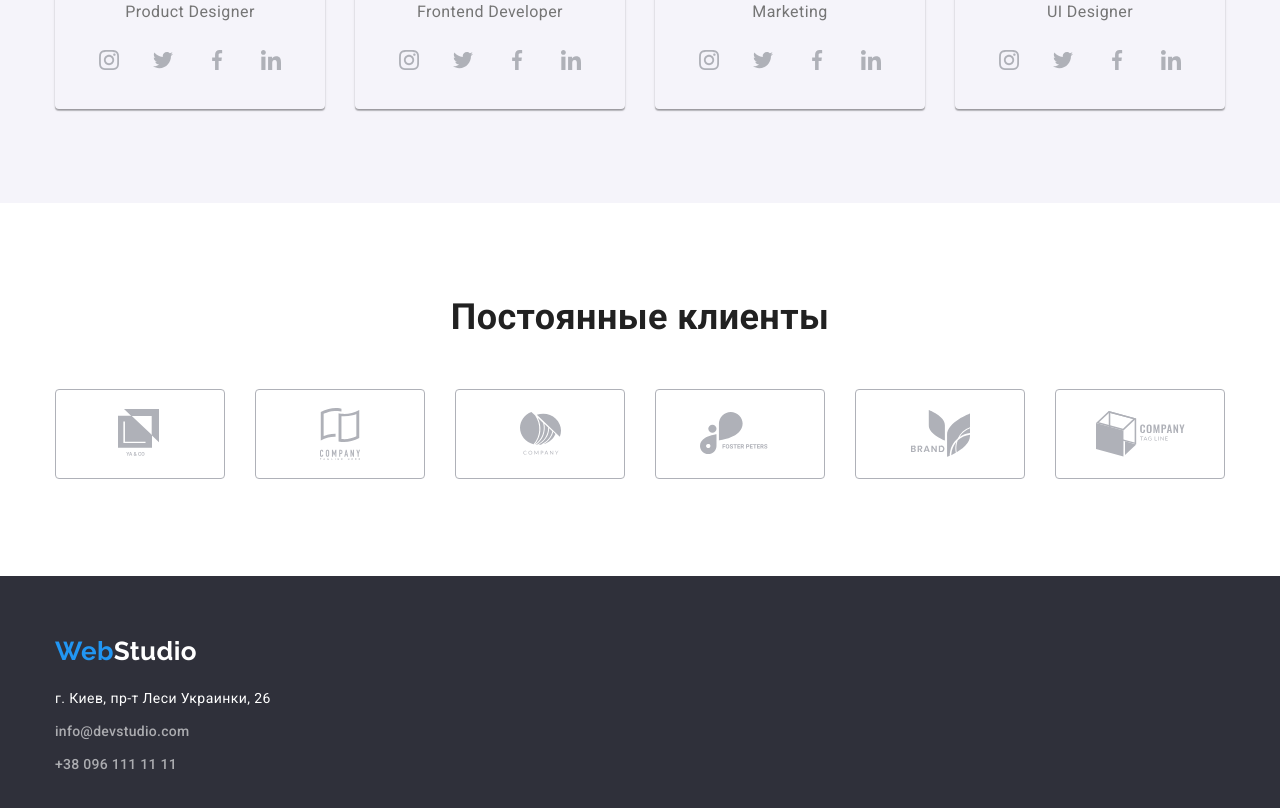
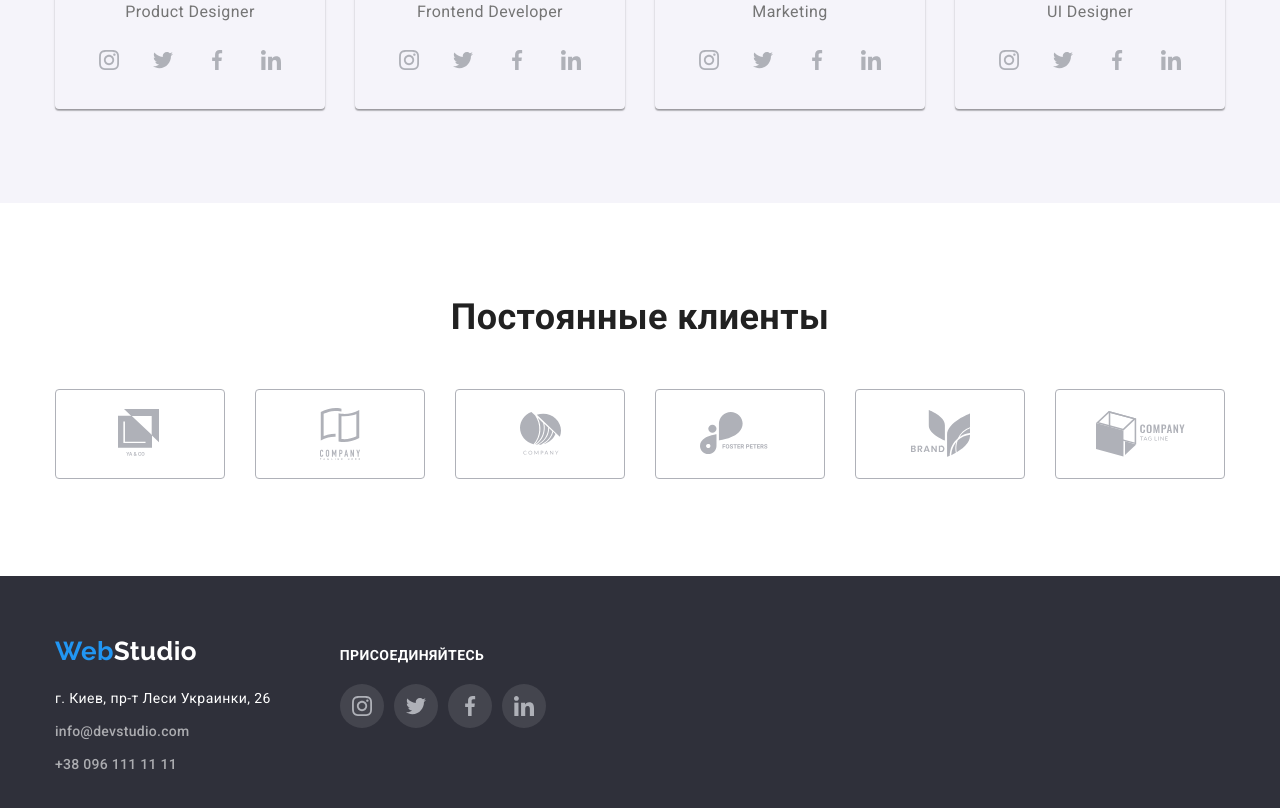
Before and after one commit to tetrud/goit-markup-hw-04, a plain HTML site: page index.html in a window 1280 px wide. Shown: the part 2097-2905 px from the top of the page. Drawn offline with nearby package versions, Linux system fonts and the light colour scheme.

Commit message:
Добавляет иконки подвала сайта

```diff
--- a/css/common.css
+++ b/css/common.css
@@ -173,7 +173,16 @@ img {
   background-color: #2f303a;
 }
 
+.footer-nav {
+  display: flex;
+  align-items: baseline;
+}
+
 /* Footer-logo */
+
+.address-footer {
+  margin-right: 69px;
+}
 
 .logo-footer {
   display: inline-block;
@@ -206,3 +215,38 @@ img {
 .contact {
   color: var(--light-text-color);
 }
+
+/* Socials-footer */
+.title-footer {
+  display: block;
+  margin-bottom: 20px;
+
+  font-weight: 700;
+  font-size: 14px;
+  line-height: 1.14;
+  letter-spacing: 0.03em;
+  text-transform: uppercase;
+
+  color: var(--secondary-text-color);
+}
+
+.joil-item {
+  display: flex;
+  justify-content: center;
+  align-items: center;
+  width: 44px;
+  height: 44px;
+  border-radius: 100%;
+
+  background-image: #ffffff;
+  background-color: rgba(255, 255, 255, 0.1);
+}
+
+.joil-item:not(:last-child) {
+  margin-right: 10px;
+}
+
+.joil-item:hover,
+.joil-item:focus {
+  background-color: var(--accent-color);
+}
--- a/index.html
+++ b/index.html
@@ -205,6 +205,7 @@
     <!-- Подвал сайта-->
     <footer class="footer">
       <div class="conteiner footer-nav">
+        <div class="address-footer">
           <a href="./index.html " aria-label="логотип веб студии" lang="en" class="logo logo-footer link"><span class="accent">Web</span>Studio</a>
           <ul class="footer-nav-list list">
             <li class="footer-nav-item">
@@ -214,6 +215,25 @@
             <li class="footer-nav-item"><a href="tel:+380961111111" class="navigation-tel contact link">+38 096 111 11 11</a></li>
           </ul>
         </div>
+
+        <div class="socials-footer">
+          <strong class="title-footer">присоединяйтесь</strong>
+          <ul class="socials-list list">
+            <li class="socials-item joil-item">
+              <a href="https://www.instagram.com/?hl=ru" target="blank" aria-label="instagtam" class="icon-instagtam link"></a>
+            </li>
+            <li class="socials-item joil-item">
+              <a href="https://twitter.com/?lang=ru" target="blank" aria-label="twiter" class="icon-twiter link"></a>
+            </li>
+            <li class="socials-item joil-item">
+              <a href="https://www.facebook.com/" target="blank" aria-label="facebook" class="icon-facebook link"></a>
+            </li>
+            <li class="socials-item joil-item">
+              <a href="https://www.linkedin.com/" target="blank" aria-label="linkiden" class="icon-linkedin link"></a>
+            </li>
+          </ul>
+        </div>
+      </div>
     </footer>
   </body>
 </html>
```
Lines whose indentation alone changed are shown as unchanged.
